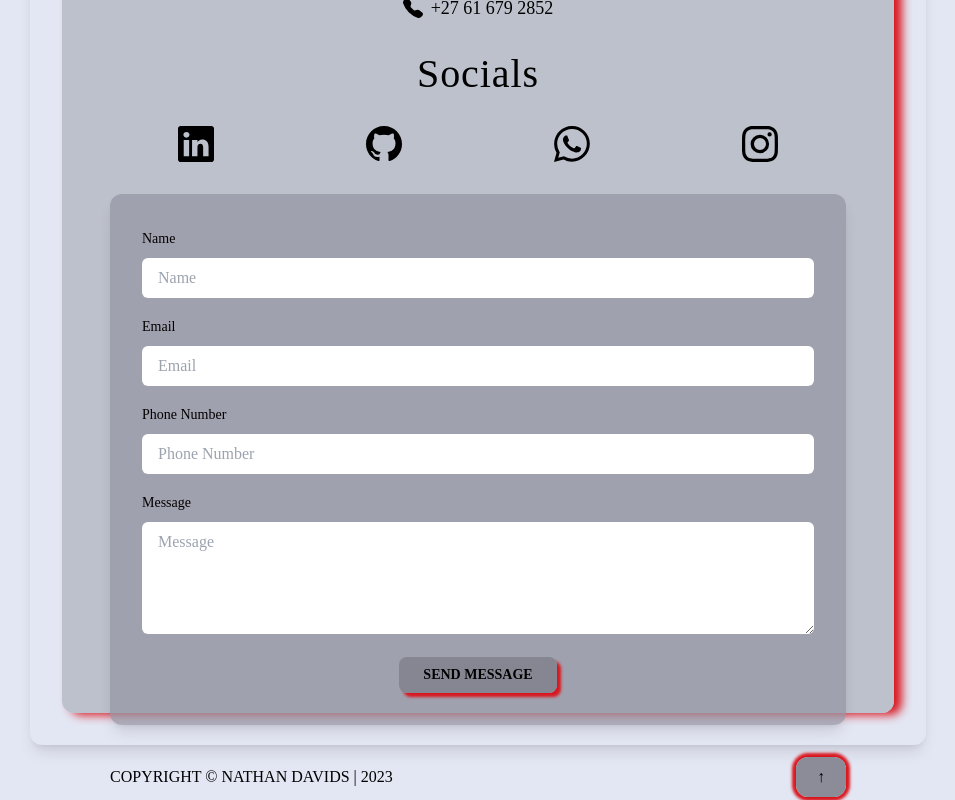
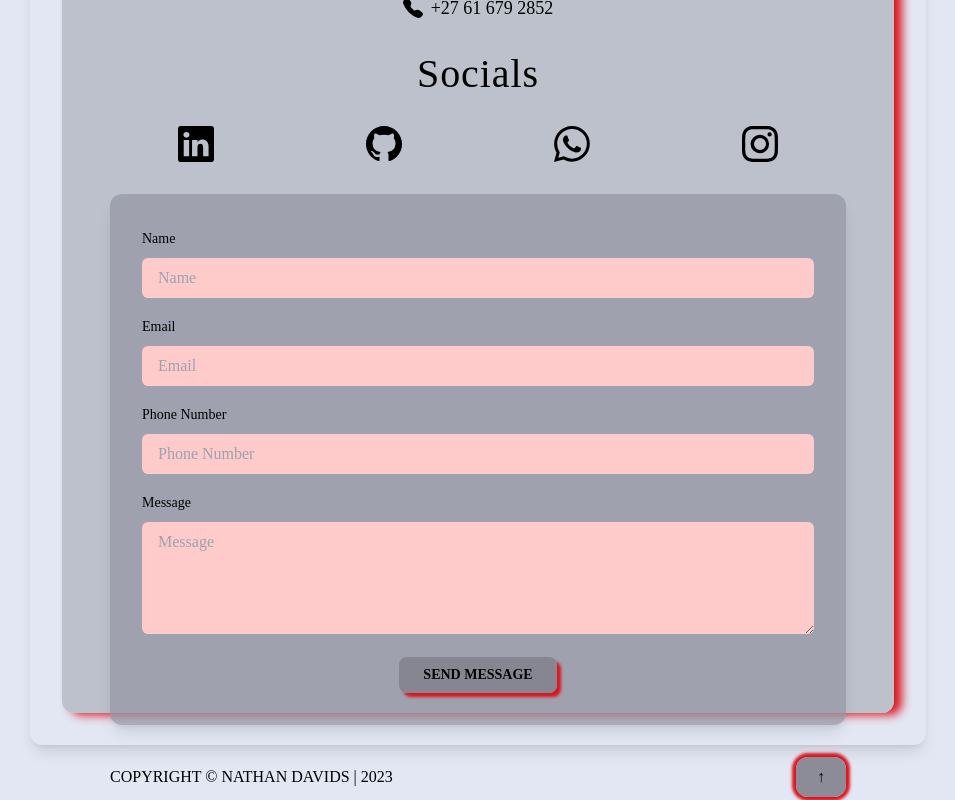
Before and after one commit to NathanDavids/PortfolioProject, a React (Vite) app: page / in a window 1280 px wide. Shown: the part 8280-9080 px from the top of the page, without its empty margins (162-1117 px from the left). Built offline with nearby package versions, Linux system fonts and the light colour scheme; a web font is replaced by a local one.

Commit message:
Completed the Contact Me Validaion

```diff
--- a/src/components/contact/contact.jsx
+++ b/src/components/contact/contact.jsx
@@ -14,39 +14,36 @@ function contact({ isDarkMode }) {
     Name: '', Email: '', Number: '', Message: '', isValidName: true, isValidEmail: true, isValidNumber: true
   }
   )
-  let Name, value
-  const data = (e) =>
-  {
-    Name = e.target.name
-    value = e.target.value
-    setUserData({...userData, [Name]:value})
-  }
   const handleChange = (e) => {
     const { name, value } = e.target;
 
     let isValidName = userData.isValidName;
     let isValidEmail = userData.isValidEmail;
     let isValidNumber = userData.isValidNumber;
+    let isValidMessage = userData.isValidMessage;
 
     if (name === 'Name') {
       isValidName = /^[A-Za-z\s]+$/.test(value);
     } else if (name === 'Email') {
-      isValidEmail = /^\w+([\.-]?\w+)*@\w+([\.-]?\w+)*(\.\w{2,3})+$/.test(value);
+      isValidEmail = /^[A-Za-z0-9._%+-]+@[A-Za-z0-9.-]+\.(com|net|za|africa|org|edu)$/.test(value);
     } else if (name === 'Number') {
       isValidNumber = /^\d{10}$/.test(value);
+    } else if (name === 'Message') {
+      isValidMessage = value.length <= 250;
     }
 
     setUserData({
       ...userData,
-      [name]: value,
+      [name]: value.toLowerCase(),
       isValidName,
       isValidEmail,
-      isValidNumber
+      isValidNumber,
+      isValidMessage
     });
   };
   const send = async(e) =>
   {
-    const {Name, Email, Number, Message} = userData
+    const {Name, Email, Number, Message} = userData;
     e.preventDefault();
     // Perform validation checks
     if (!Name || !Email || !Number || !Message) {
@@ -55,17 +52,19 @@ function contact({ isDarkMode }) {
     }
 
     const isValidName = /^[A-Za-z\s]+$/.test(Name);
-    const isValidEmail = /^\w+([\.-]?\w+)*@\w+([\.-]?\w+)*(\.\w{2,3})+$/.test(Email);
+    const isValidEmail = /^[A-Za-z0-9._%+-]+@[A-Za-z0-9.-]+\.(com|net|za|africa|org|edu)$/.test(Email);
     const isValidNumber = /^\d{10}$/.test(Number);
+    const isValidMessage = Message.length <= 250;
 
     setUserData({
       ...userData,
       isValidName,
       isValidEmail,
-      isValidNumber
+      isValidNumber,
+      isValidMessage
     });
 
-    if (!isValidName || !isValidEmail || !isValidNumber) {
+    if (!isValidName || !isValidEmail || !isValidNumber || !isValidMessage) {
       return;
     }
     const option = {
@@ -133,19 +132,19 @@ function contact({ isDarkMode }) {
             <form method='POST' className="flex flex-col space-y-4">
               <div>
                 <label htmlFor="" className="text-sm"> Name </label>
-                <input type="text" placeholder="Name" name="Name" value={userData.Name} onChange={handleChange} autoComplete='off' className={`text-gray-600 w-full rounded-md px-4 py-2 mt-2 outline-none focus:ring-2 focus:ring-red-600 bg-white ${userData.isValidName ? '' : 'bg-red-200'}`} />
+                <input type="text" placeholder="Name" name="Name" value={userData.Name} onChange={handleChange} autoComplete='off' className={`text-gray-600 w-full rounded-md px-4 py-2 mt-2 outline-none focus:ring-2 ${userData.Name === '' ? 'bg-red-200' : (userData.isValidName ? 'bg-green-200' : 'bg-red-200')}`} />
               </div>
               <div>
                 <label htmlFor="" className="text-sm"> Email </label>
-                <input type="email" placeholder="Email" name="Email" value={userData.Email} onChange={handleChange} autoComplete='off' className={`text-gray-600 w-full rounded-md px-4 py-2 mt-2 outline-none focus:ring-2 focus:ring-red-600 bg-white ${userData.isValidEmail ? '' : 'bg-red-200'}`} />
+                <input type="email" placeholder="Email" name="Email" value={userData.Email} onChange={handleChange} autoComplete='off' className={`text-gray-600 w-full rounded-md px-4 py-2 mt-2 outline-none focus:ring-2 ${userData.Email === '' ? 'bg-red-200' : (userData.isValidEmail ? 'bg-green-200' : 'bg-red-200')}`} />
               </div>
               <div>
                 <label htmlFor="" className="text-sm"> Phone Number </label>
-                <input type="number" placeholder="Phone Number" name="Number" value={userData.Number} onChange={handleChange} autoComplete='off' className={`text-gray-600 w-full rounded-md px-4 py-2 mt-2 outline-none focus:ring-2 bg-white ${userData.isValidNumber ? '' : 'bg-red-200'}`} />
+                <input type="number" placeholder="Phone Number" name="Number" value={userData.Number} onChange={handleChange} autoComplete='off' className={`text-gray-600 w-full rounded-md px-4 py-2 mt-2 outline-none focus:ring-2 ${userData.Number === '' ? 'bg-red-200' : (userData.isValidNumber ? 'bg-green-200' : 'bg-red-200')}`} />
               </div>
               <div>
                 <label htmlFor="" className="text-sm"> Message </label>
-                <textarea type="text" placeholder="Message" name="Message" value={userData.Message} onChange={handleChange} autoComplete='off' rows="4" className="text-gray-600 w-full rounded-md px-4 py-2 mt-2 outline-none focus:ring-2 focus:ring-red-600 bg-white" />
+                <textarea type="text" placeholder="Message" name="Message" value={userData.Message} onChange={handleChange} autoComplete='off' rows="4" className={`text-gray-600 w-full rounded-md px-4 py-2 mt-2 outline-none focus:ring-2 ${userData.Message === '' ? 'bg-red-200' : (userData.isValidMessage ? 'bg-green-200' : 'bg-red-200')}`} />
               </div>
               <button
                 id='sendBtn'
```
